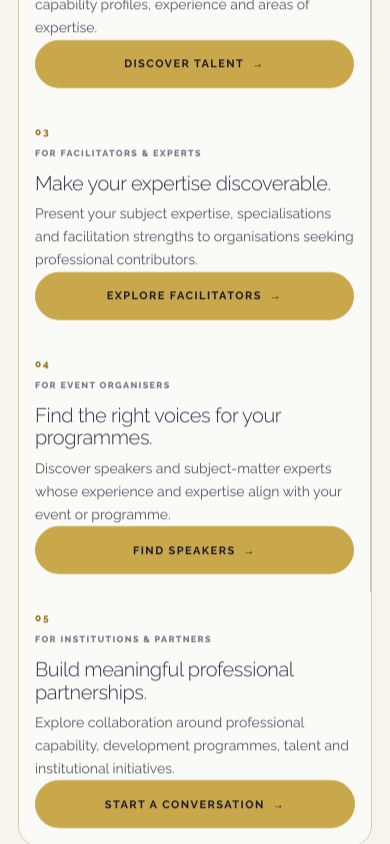
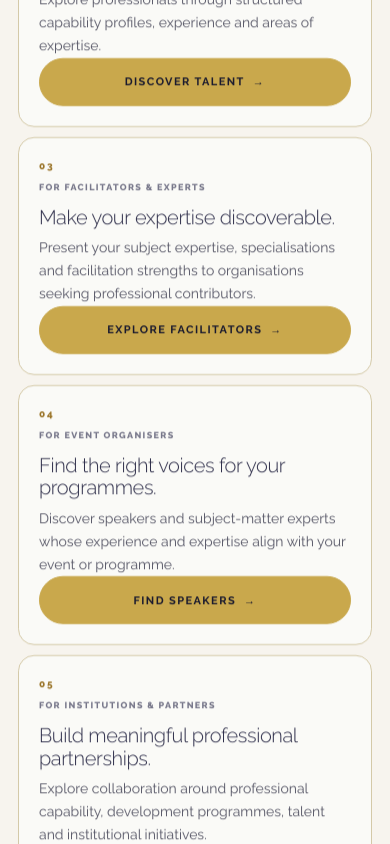
Before and after one commit to riverwayse-sudo/valoria-site, a Next.js app: page / in a window 390 px wide. Shown: the part 1600-2444 px from the top of the page. Built offline with nearby package versions, Linux system fonts and the light colour scheme; no server answers.

Commit message:
style(home): support five audience pathways responsively

```diff
--- a/src/app/home.css
+++ b/src/app/home.css
@@ -512,30 +512,29 @@
 
 .home-pathways .home-pathway-grid {
   display: grid;
-  grid-template-columns: repeat(3, minmax(0,1fr));
-  gap: 0;
-  overflow: hidden;
-  border: 1px solid var(--valoria-brass);
-  border-radius: var(--home-radius);
+  grid-template-columns: repeat(6, minmax(0,1fr));
+  gap: 14px;
+  overflow: visible;
 }
 
 .home-pathway-card {
+  grid-column: span 2;
   min-width: 0;
-  min-height: 190px;
-  padding: 18px 20px;
+  min-height: 230px;
+  padding: 24px;
   display: flex;
   flex-direction: column;
   background: var(--valoria-ivory);
   color: var(--dark-mid);
-  border: 0;
-  border-right: 1px solid var(--valoria-brass);
-  border-radius: 0;
+  border: 1px solid var(--valoria-brass);
+  border-radius: var(--home-radius-sm);
   text-decoration: none;
   box-shadow: none;
 }
 
-.home-pathway-card:last-child {
-  border-right: 0;
+.home-pathway-card:nth-child(4),
+.home-pathway-card:nth-child(5) {
+  grid-column: span 3;
 }
 
 .home-pathway-card.is-primary {
@@ -1467,7 +1466,8 @@
   }
 
   .home-pathway-card {
-    padding: 26px;
+    min-height: 220px;
+    padding: 22px;
   }
 }
 
@@ -1529,11 +1529,18 @@
   }
 
   .home-pathways .home-pathway-grid {
-    grid-template-columns: 1fr;
-  }
-
-  .home-pathway-card {
-    min-height: 0;
+    grid-template-columns: repeat(2, minmax(0,1fr));
+  }
+
+  .home-pathway-card,
+  .home-pathway-card:nth-child(4),
+  .home-pathway-card:nth-child(5) {
+    grid-column: span 1;
+    min-height: 220px;
+  }
+
+  .home-pathway-card:last-child {
+    grid-column: 1 / -1;
   }
 
   .valu-conversion .valu-conversion-shell {
@@ -1628,8 +1635,18 @@
     font-size: 23px;
   }
 
-  .home-pathway-card {
-    padding: 18px 16px;
+  .home-pathways .home-pathway-grid {
+    grid-template-columns: 1fr;
+    gap: 10px;
+  }
+
+  .home-pathway-card,
+  .home-pathway-card:nth-child(4),
+  .home-pathway-card:nth-child(5),
+  .home-pathway-card:last-child {
+    grid-column: 1 / -1;
+    min-height: 0;
+    padding: 20px;
   }
 
   .valu-conversion .valu-title {
```
